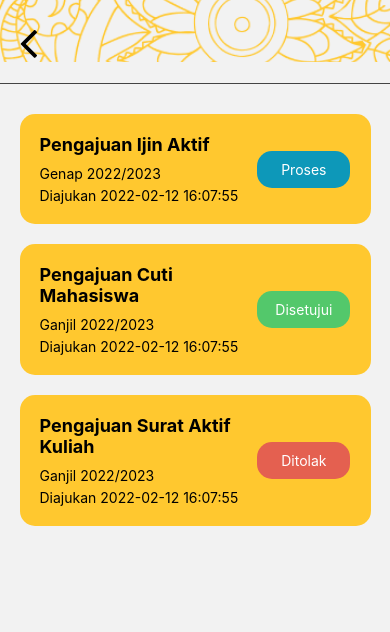
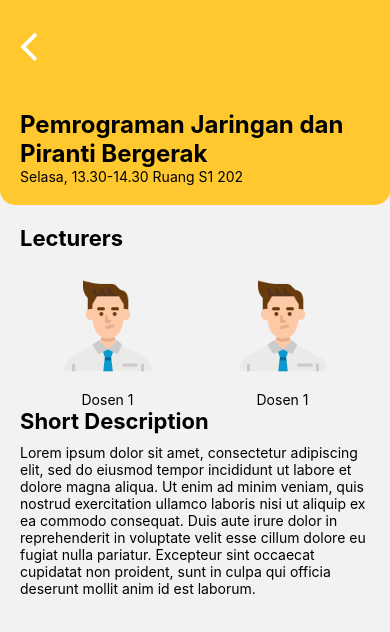
Before and after one commit to NovelioPI/NextSimaster, a React Native app: screen /ClassDetails in a window 390 px wide. Shown: the top 632 px of the page. Built offline with nearby package versions, Linux system fonts and the light colour scheme.

Commit message:
add class details

```diff
--- a/App.js
+++ b/App.js
@@ -10,6 +10,7 @@ import Notifications from './src/screens/Notifications';
 import NotificationDetails from './src/screens/NotificationDetails';
 import Requests from './src/screens/Requests';
 import RequestDetails from './src/screens/RequestDetails';
+import ClassDetails from './src/screens/ClassDetails';
 
 const Stack = createNativeStackNavigator();
 
@@ -17,7 +18,7 @@ const App = () => {
   return (
     <NavigationContainer>
       <Stack.Navigator initialRouteName="Login">
-        {/* <Stack.Screen
+        <Stack.Screen
           name="Login"
           component={Login}
           options={{headerShown: false}}
@@ -31,8 +32,8 @@ const App = () => {
           name="StudyResult"
           component={StudyResult}
           options={{headerShown: false}}
-        /> */}
-        {/* <Stack.Screen
+        />
+        <Stack.Screen
           name="Notifications"
           component={Notifications}
           options={{headerShown: false}}
@@ -41,7 +42,7 @@ const App = () => {
           name="NotificationDetails"
           component={NotificationDetails}
           options={{headerShown: false}}
-        /> */}
+        />
         <Stack.Screen
           name="Requests"
           component={Requests}
@@ -52,6 +53,11 @@ const App = () => {
           component={RequestDetails}
           options={{headerShown: false}}
         />
+        <Stack.Screen
+          name="ClassDetails"
+          component={ClassDetails}
+          options={{headerShown: false}}
+        />
       </Stack.Navigator>
     </NavigationContainer>
   );
--- /dev/null
+++ b/src/screens/ClassDetails/index.js
@@ -0,0 +1,90 @@
+import React, {useState} from 'react';
+import {View, StyleSheet, Text, ScrollView, ImageBackground, TouchableOpacity, Dimensions, Image} from 'react-native';
+import Icon from 'react-native-vector-icons/FontAwesome';
+
+import man from '../../../assets/images/man.png';
+
+const ClassDetails = ({route, navigation}) => {
+    const classData = [
+        {
+            name: 'Pemrograman Jaringan dan Piranti Bergerak',
+            day: 'Selasa',
+            time: '13.30-14.30',
+            place: 'Ruang S1 202',
+            lecturers: [
+                {
+                    name: 'Dosen 1',
+                },
+                {
+                    name: 'Dosen 1',
+                },
+            ],
+            description: 'Lorem ipsum dolor sit amet, consectetur adipiscing elit, sed do eiusmod tempor incididunt ut labore et dolore magna aliqua. Ut enim ad minim veniam, quis nostrud exercitation ullamco laboris nisi ut aliquip ex ea commodo consequat. Duis aute irure dolor in reprehenderit in voluptate velit esse cillum dolore eu fugiat nulla pariatur. Excepteur sint occaecat cupidatat non proident, sunt in culpa qui officia deserunt mollit anim id est laborum.'
+        }
+    ]
+
+    const classInfo = classData[0];
+
+    const createLecturersTemplate = (lecturer, index) => {
+        return (
+            <View style={{flex: 1, justifyContent: 'space-between', maxHeight: 200}} key={index}>
+                <View>
+                    <Image source={man} resizeMode='contain' style={{maxWidth: 100, maxHeight: 150, alignSelf: 'center'}} />
+                    <Text style={{marginTop: -10, textAlign: 'center'}}>{lecturer.name}</Text>
+                </View>
+            </View>
+        )
+    }
+
+    const onBackPressed = () => {
+        navigation.goBack()
+    }
+
+    return (
+        <View style={{display: 'flex', flexDirection: 'column', justifyContent: 'space-between', height: '100%'}}>
+            <View style={{borderBottomLeftRadius: 15, borderBottomRightRadius: 15, backgroundColor: '#FFC82F', minHeight: '20%', justifyContent: 'space-between'}}>
+                <Icon
+                    name="angle-left"
+                    size={50}
+                    style={styles.backIcon}
+                    onPress={onBackPressed}>
+                </Icon>
+                <View style={{padding: 20}}>
+                    <Text style={{fontWeight: 'bold', fontSize: 24}}>{classInfo.name}</Text>
+                    <Text>{classInfo.day}, {classInfo.time} {classInfo.place}</Text>
+                </View>
+            </View>
+            <ScrollView style={{flex: 1, margin: 20}}>
+                <Text style={{fontSize: 22, fontWeight: 'bold'}}>Lecturers</Text>
+                <View style={{flexDirection: 'row'}}>
+                    {classInfo.lecturers.map((lecturer, index) => createLecturersTemplate(lecturer, index))}
+                </View>
+                <Text style={{fontSize: 22, fontWeight: 'bold'}}>Short Description</Text>
+                <Text style={{marginTop: 10}}>{classInfo.description}</Text>
+            </ScrollView>
+        </View>
+    )
+}
+
+const styles = StyleSheet.create({
+    background: {
+        width: '100%',
+        minHeight: '10%',
+        alignItems: 'center',
+        flexDirection: 'row',
+        borderBottomWidth: 1,
+        borderBottomColor: '#444'
+    },
+    backIcon: {
+        marginLeft: '5%',
+        marginVertical: 20,
+        color: '#FFFFFF'
+    },
+    container: {
+        width: '100%',
+        paddingHorizontal: '5%',
+        flex: 1
+    },
+})
+
+export default ClassDetails
```
Also changed, not shown: src/screens/Class/Index.js (deleted, +0 -10 lines), assets/images/man.png (added).
